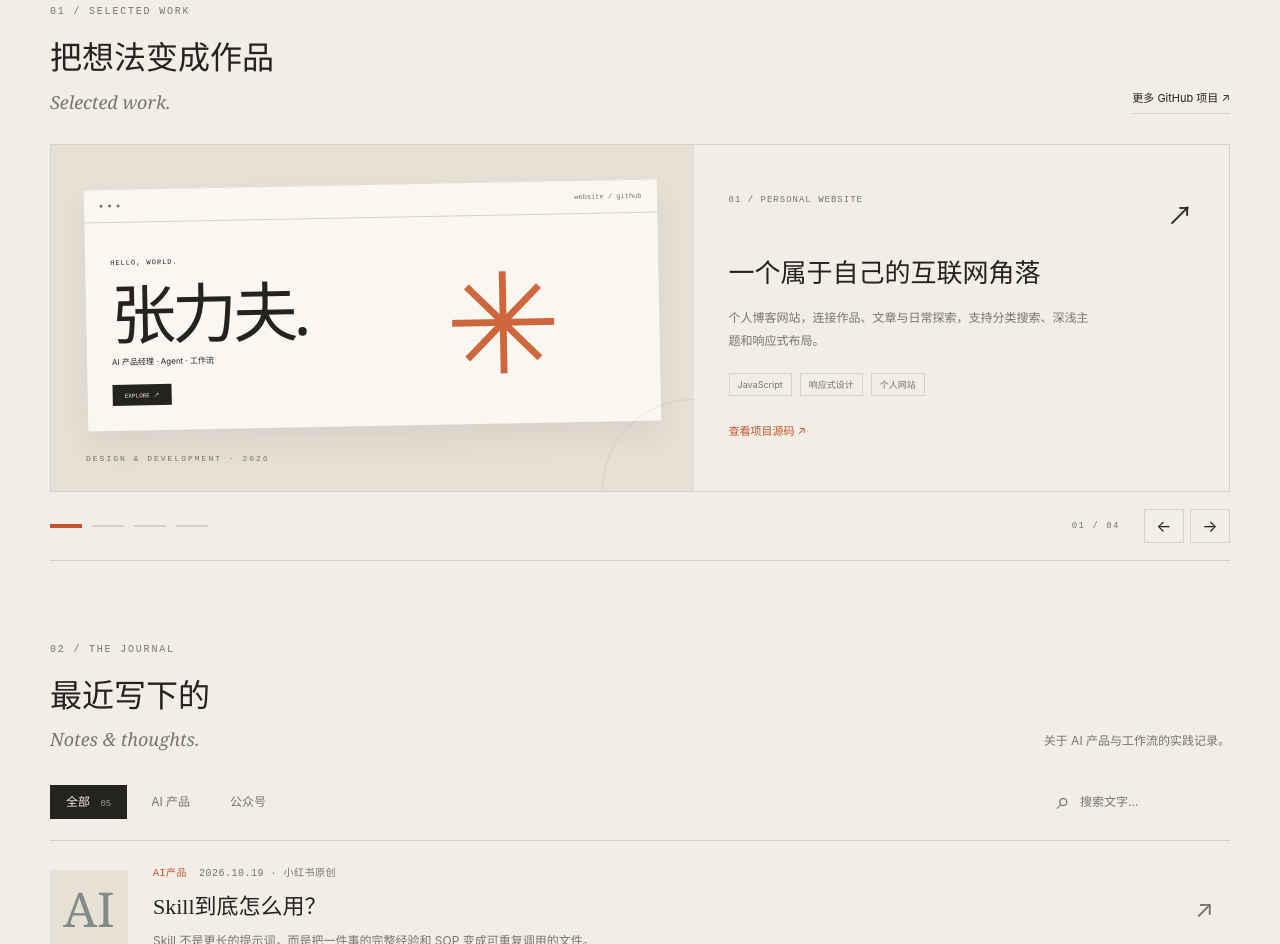
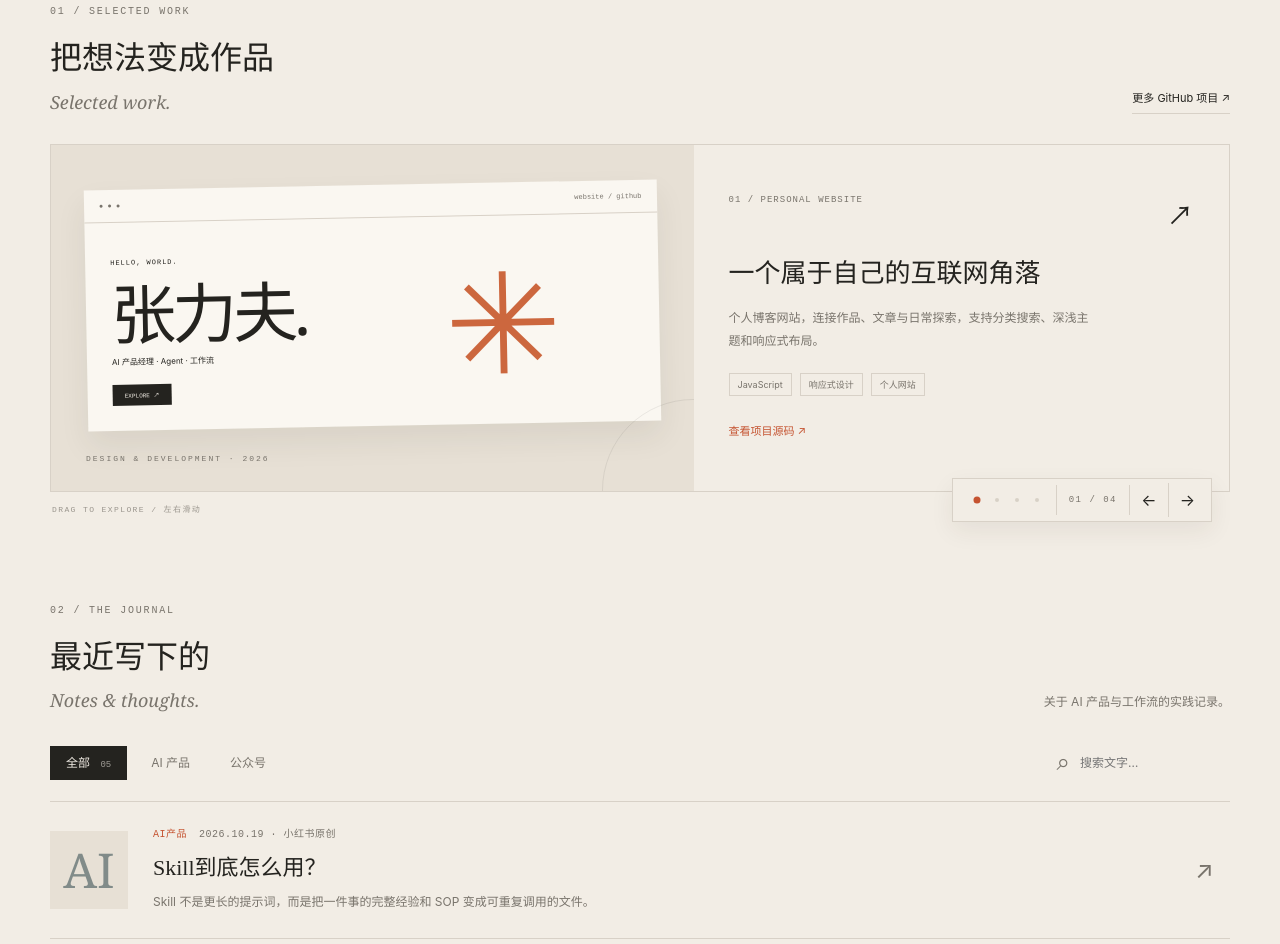
Before and after one commit to zhang1845/website, a plain HTML site: page index.html in a window 1280 px wide. Shown: the part 839-1783 px from the top of the page. Drawn offline with Linux system fonts and the light colour scheme.

Commit message:
Polish carousel navigation controls

```diff
--- a/carousel.css
+++ b/carousel.css
@@ -1,9 +1,21 @@
 .project-carousel {
   position: relative;
+  padding-bottom: 30px;
   touch-action: pan-y;
   cursor: grab;
   user-select: none;
   -webkit-user-select: none;
+}
+
+.project-carousel::after {
+  content: 'DRAG TO EXPLORE / 左右滑动';
+  position: absolute;
+  left: 2px;
+  bottom: 8px;
+  color: var(--muted);
+  font: 8px monospace;
+  letter-spacing: 1.4px;
+  opacity: .72;
 }
 
 .project-carousel:active { cursor: grabbing; }
@@ -49,25 +61,31 @@
 .theme-live .mini-sculpture { color: #cf5c35; }
 
 .project-controls {
-  display: grid;
-  grid-template-columns: 1fr auto auto;
-  gap: 24px;
+  position: absolute;
+  z-index: 3;
+  right: 18px;
+  bottom: 0;
+  display: flex;
   align-items: center;
-  padding: 17px 0;
-  border-bottom: 1px solid var(--line);
+  height: 44px;
+  padding: 4px 5px;
+  border: 1px solid var(--line);
+  background: var(--bg);
+  box-shadow: 0 9px 24px rgba(54, 47, 33, .07);
 }
 
 .project-dots {
   display: flex;
   align-items: center;
-  gap: 10px;
+  gap: 2px;
+  padding: 0 10px;
 }
 
 .project-dots button {
   position: relative;
-  width: 32px;
-  height: 2px;
-  padding: 8px 0;
+  width: 18px;
+  height: 30px;
+  padding: 0;
   border: 0;
   background: transparent;
 }
@@ -75,32 +93,41 @@
 .project-dots button::before {
   content: '';
   position: absolute;
-  inset: 7px 0 auto;
-  height: 2px;
+  width: 4px;
+  height: 4px;
+  left: 7px;
+  top: 13px;
+  border-radius: 50%;
   background: var(--line);
   transition: background .35s ease, transform .35s ease;
 }
 
 .project-dots button.active::before {
   background: var(--accent);
-  transform: scaleY(2);
+  transform: scale(1.75);
 }
 
 .project-status {
+  min-width: 62px;
+  padding: 0 12px;
+  border-left: 1px solid var(--line);
+  border-right: 1px solid var(--line);
   color: var(--muted);
   font: 9px monospace;
+  line-height: 30px;
+  text-align: center;
   letter-spacing: 1.5px;
 }
 
 .project-arrows {
   display: flex;
-  gap: 6px;
+  gap: 0;
 }
 
 .project-arrows button {
-  width: 40px;
+  width: 38px;
   height: 34px;
-  border: 1px solid var(--line);
+  border: 0;
   background: transparent;
   font-size: 16px;
   line-height: 1;
@@ -113,12 +140,17 @@
   transform: translateY(-1px);
 }
 
+.project-arrows button + button {
+  border-left: 1px solid var(--line);
+}
+
 @media (max-width: 640px) {
-  .project-controls { gap: 14px; }
-  .project-dots { gap: 6px; }
-  .project-dots button { width: 22px; }
-  .project-status { font-size: 8px; }
-  .project-arrows button { width: 36px; }
+  .project-carousel { padding-bottom: 58px; }
+  .project-carousel::after { bottom: 34px; }
+  .project-controls { right: 0; }
+  .project-dots { padding: 0 7px; }
+  .project-status { min-width: 55px; padding: 0 8px; font-size: 8px; }
+  .project-arrows button { width: 34px; }
   .project-preview::after {
     width: 120px;
     height: 120px;
```
